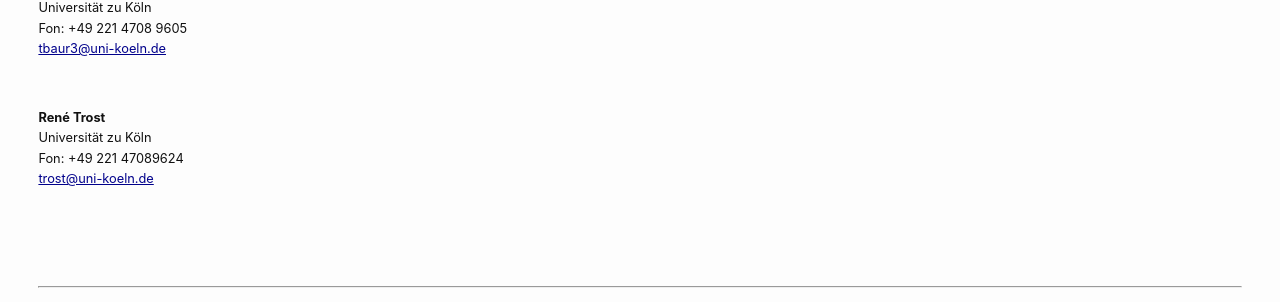
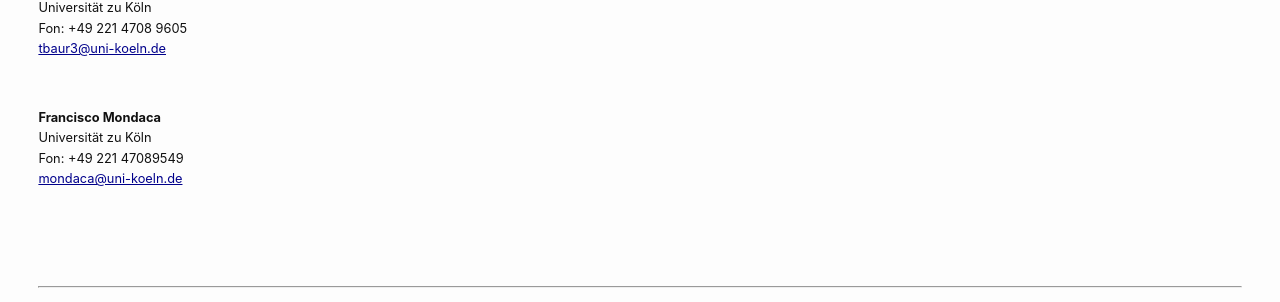
Before and after one commit to arkumu/arkumu.github.io, a Jekyll site: the page built from projektstruktur/team.markdown, in a window 1280 px wide and 900 px high, scrolled down 2491 px. Shown: the part 150-452 px from the top of the window. Built offline with Jekyll 4.4.1, drawn with Linux system fonts in a browser that asks for light colours; a script that is not in the unit is left out.

Commit message:
Update Team, README, config, add docker-compose

```diff
--- a/_config.yml
+++ b/_config.yml
@@ -52,3 +52,4 @@ last-modified-at:
 #   - vendor/cache/
 #   - vendor/gems/
 #   - vendor/ruby/
+#   - docker-compose.yml
--- a/projektstruktur/team.markdown
+++ b/projektstruktur/team.markdown
@@ -78,10 +78,10 @@ Universität zu Köln
 Fon: +49 221 4708 9605
 [tbaur3@uni-koeln.de](mailto:tbaur3@uni-koeln.de)
 
-**René Trost**
+**Francisco Mondaca**
 Universität zu Köln
-Fon: +49 221 47089624
-[trost@uni-koeln.de](mailto:trost@uni-koeln.de)
+Fon: +49 221 47089549
+[mondaca@uni-koeln.de](mailto:mondaca@uni-koeln.de)
 
 ----
 
```
Also changed, not shown: docker-compose.yml (added, +7 -0 lines), README.md.
